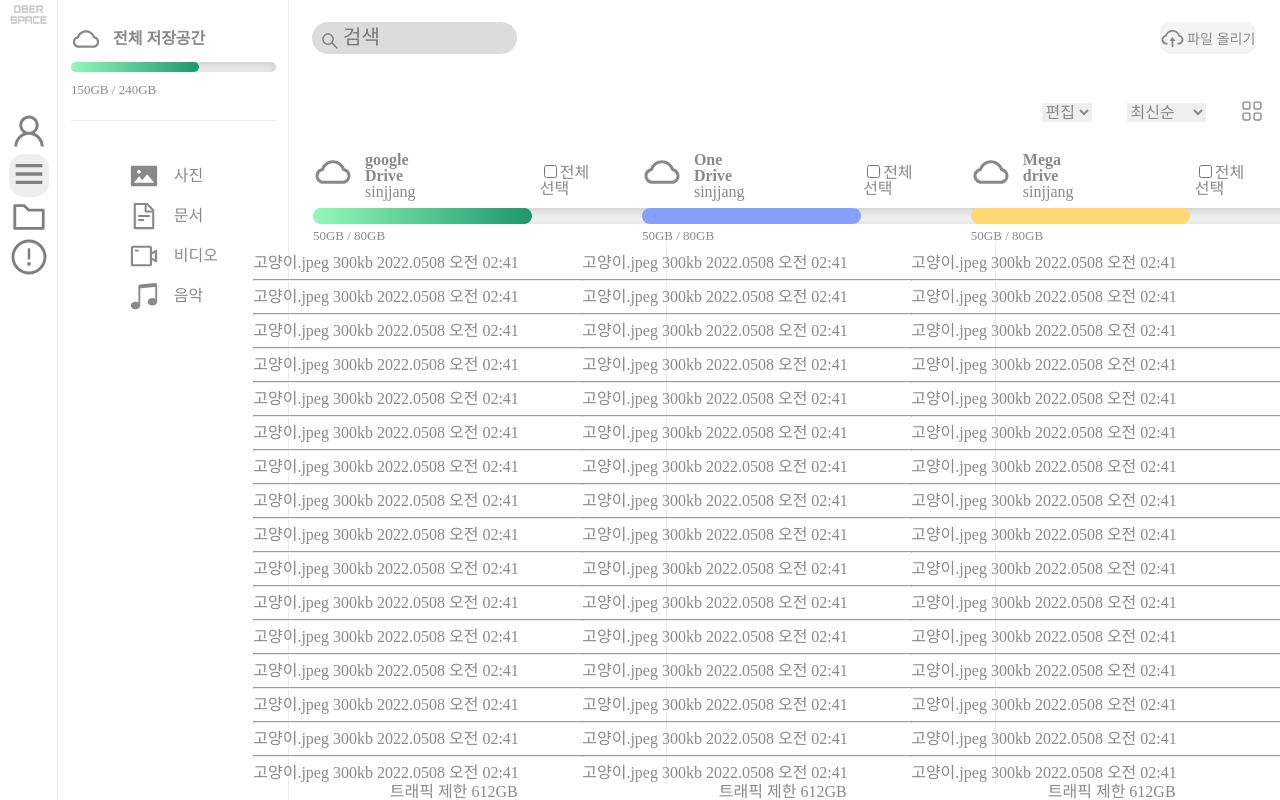
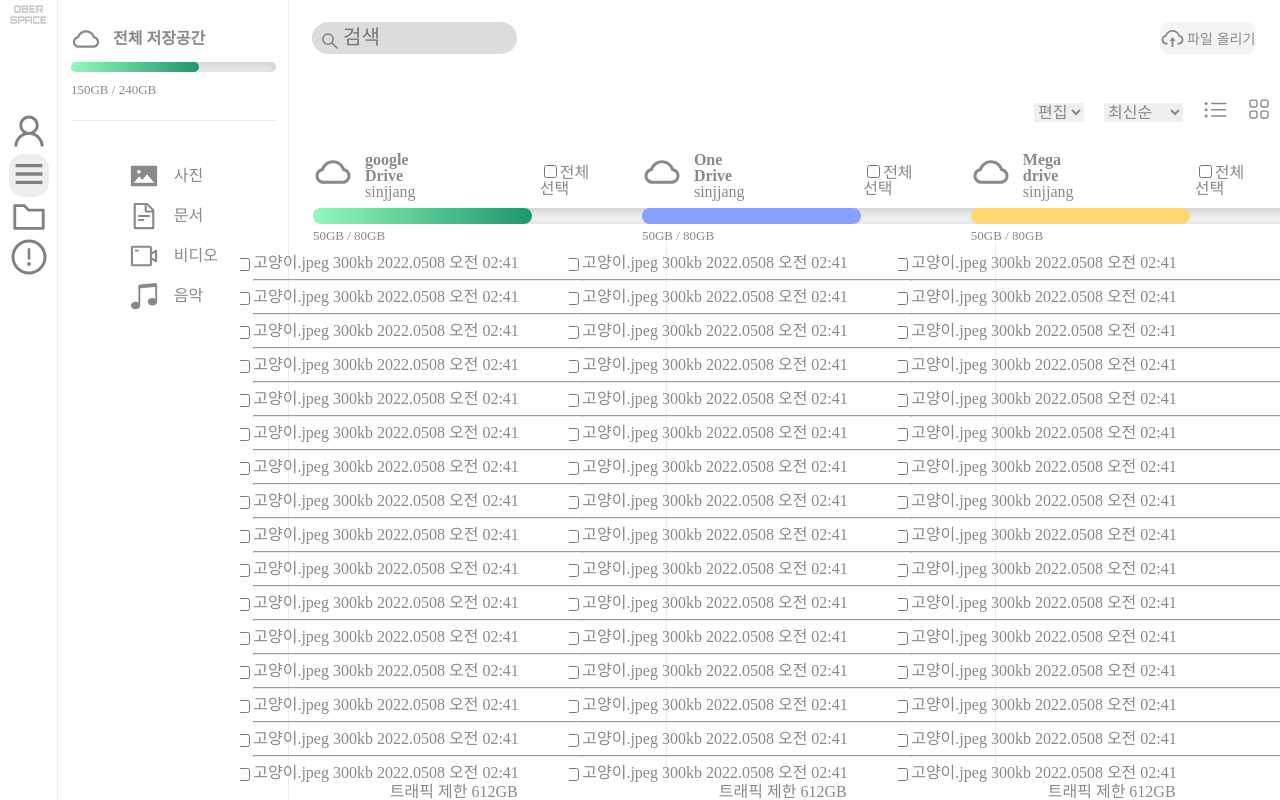
Before and after one commit to naringles/oberspace, a React (Create React App) app: page / in a window 1280 px wide. Shown: the top 800 px of the page. Built offline with nearby package versions, Linux system fonts and the light colour scheme.

Commit message:
allSelect

```diff
--- a/src/Main/Main.js
+++ b/src/Main/Main.js
@@ -46,6 +46,12 @@
   const [picture, setPicture] = useState(false);
   const [line, setLine]=useState(true);
 
+  const [checked, setChecked] = useState([
+    { id: 0, bool: false },
+    { id: 1, bool: false },
+    { id: 2, bool: false },
+  ]);
+
   const modalStyle = {
     overlay: {
       position: "fixed",
@@ -80,9 +86,10 @@
     // this.props.parentFunction("AB");
   };
 
-  const showPicture = () => {
-    setPicture(!picture);
+  const showPicture = (bool) => {
+    setPicture(bool);
   };
+
 
   const [datum, setDatum] = useState(
     () => JSON.parse(window.localStorage.getItem("data")) || data1
@@ -132,12 +139,13 @@
   });
 
   const allSelect = (key) => {
-    setDatum(
-      datum.map((data) => ({
-        ...data,
-        allCheck: data.id === key ? !data.allCheck : data.allCheck,
+    setChecked(
+      checked.map((check) => ({
+        ...check,
+        bool: check.id === key ? !check.bool : check.bool,
       }))
     );
+    console.log(datum);
   };
 
   const [modalIsOpen, setModalIsOpen] = useState(false);
@@ -260,14 +268,12 @@
                        <option value="B">오래된순</option>
                       </select>
                     </div>
-
-                    <div onClick={showPicture}>
-                      {picture ? (
-                      <BsListUl size={25} />
-                      ) : (
-                        <BsGrid size={22} />
-                      )}
-                   </div>
+                    <div onClick={() => showPicture(false)}>
+                    <BsListUl size={25} />
+                  </div>
+                  <div onClick={() => showPicture(true)}>
+                    <BsGrid size={22} />
+                  </div>
                 </div>
               </div>
             </div>
@@ -324,7 +330,7 @@
                             <div className="ImageGrid">
                               {defaultImage.map(() => (
                                 <div style={{ position: "relative" }}>
-                                  {item.allCheck ? (
+                                  {checked[i].bool ? (
                                     <input
                                       type="checkbox"
                                       style={{
@@ -335,7 +341,14 @@
                                       checked="checked"
                                     />
                                   ) : (
-                                    <></>
+                                    <input
+                                      type="checkbox"
+                                      style={{
+                                        position: "absolute",
+                                        top: 0,
+                                        left: "0",
+                                      }}
+                                    />
                                   )}
 
                                   <>
@@ -352,7 +365,7 @@
                             >
                               {defaultImage.map(() => (
                                 <div style={{ position: "relative" }}>
-                                  {item.allCheck ? (
+                                 {checked[i].bool ? (
                                     <input
                                       type="checkbox"
                                       style={{
@@ -363,7 +376,14 @@
                                       checked="checked"
                                     />
                                   ) : (
-                                    <></>
+                                    <input
+                                      type="checkbox"
+                                      style={{
+                                        position: "absolute",
+                                        top: 0,
+                                        left: "-20px",
+                                      }}
+                                    />
                                   )}
 
                                   <div style={{ width: "400px" }}>
```
